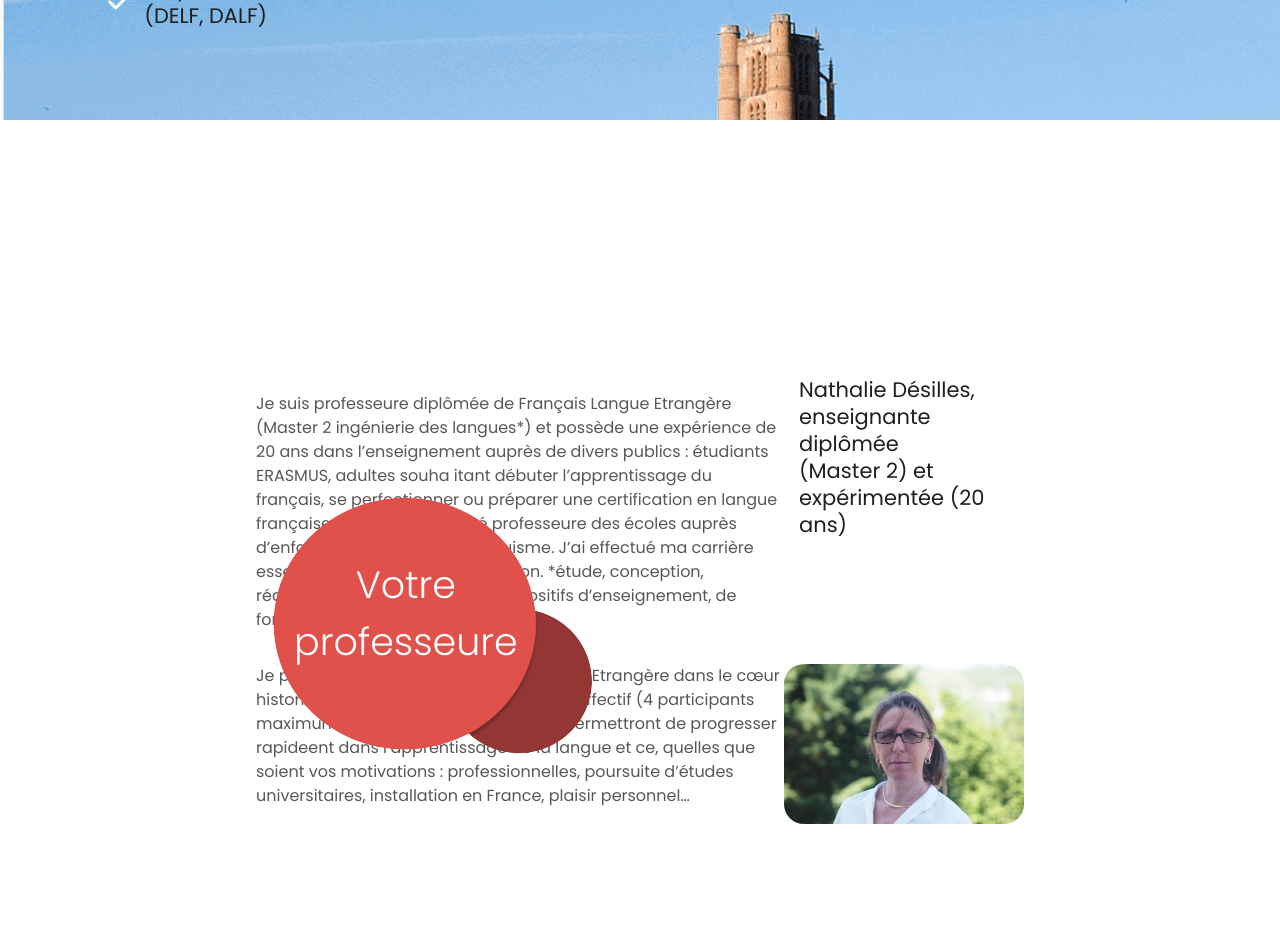
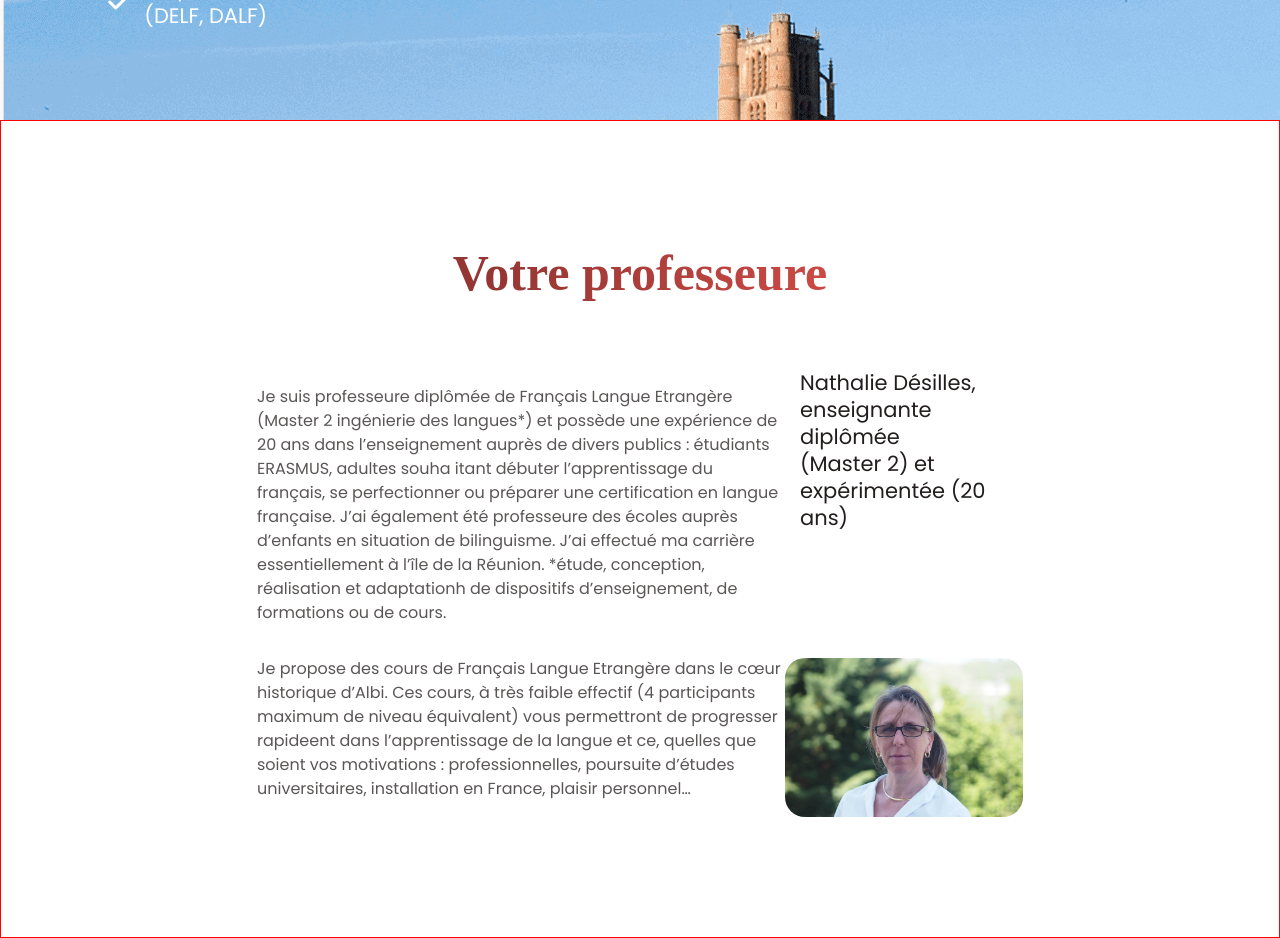
Before and after one commit to corentin-desilles/lakledalbi, a React (Create React App) app: page / in a window 1280 px wide. Shown: the part 680-1618 px from the top of the page. Before the commit the page ends 1504 px from the top, so only its background shows below. Built offline with nearby package versions, Linux system fonts and the light colour scheme; a web font is replaced by a local one.

Commit message:
correction section teacher

```diff
--- a/src/pages/Homepage/components/HeroBanner/HeroBanner.js
+++ b/src/pages/Homepage/components/HeroBanner/HeroBanner.js
@@ -1,6 +1,5 @@
-import React from "react";
-import style from "./HeroBanner.module.scss";
-import key from "../../../../assets/key.png";
+import React from 'react';
+import style from './HeroBanner.module.scss';
 
 const HeroBanner = () => {
   return (
--- a/src/pages/Homepage/components/Teacher/Teacher.js
+++ b/src/pages/Homepage/components/Teacher/Teacher.js
@@ -1,15 +1,11 @@
-import React from "react";
-import style from "./Teacher.module.scss";
-import teacher from "../../../../assets/teacher.jpeg";
+import React from 'react';
+import style from './Teacher.module.scss';
+import teacher from '../../../../assets/teacher.jpeg';
 
 const Teacher = () => {
   return (
     <section className={`${style.teacherSection}`}>
-      <div className={`${style.boulasses}`}>
-        <h3 className={`${style.titreProfesseur}`}>
-          Votre <br /> professeure
-        </h3>
-      </div>
+      <h2 className={`${style.titreProfesseur}`}>Votre professeure</h2>
 
       <div className={`${style.teacherContainer}`}>
         <div className={`${style.textContainer}`}>
@@ -34,7 +30,7 @@ const Teacher = () => {
           </p>
         </div>
         <div className={`${style.pictureContainer}`}>
-          <h5>
+          <h5 className={`${style.teacherPictureTitle}`}>
             Nathalie Désilles, enseignante diplômée <br /> (Master 2) et
             expérimentée (20 ans)
           </h5>
--- a/src/pages/Homepage/components/Teacher/Teacher.module.scss
+++ b/src/pages/Homepage/components/Teacher/Teacher.module.scss
@@ -1,7 +1,6 @@
 .teacherSection {
-  margin-right: 256px;
-  margin-left: 256px;
-  margin-top: 256px;
+  padding: 120px 256px 120px 256px;
+  border: solid red 1px;
 }
 
 .teacherContainer {
@@ -26,22 +25,6 @@
   }
 }
 
-h5 {
+.teacherPictureTitle {
   color: var(--black);
 }
-
-.boulasses {
-  position: absolute;
-  top: 1100px;
-  left: 164px;
-  background: url(../../../../assets/boulasses.png);
-  height: 400px;
-  width: 500px;
-}
-
-.titreProfesseur {
-  position: absolute;
-  top: 120px;
-  left: 130px;
-  text-align: center;
-}
--- a/src/style/_themes.scss
+++ b/src/style/_themes.scss
@@ -8,9 +8,13 @@ h1 {
 
 h2 {
   font-family: var(--font-family1);
+  background: var(--gradiant);
+  -webkit-background-clip: text;
+  -webkit-text-fill-color: transparent;
   font-weight: 700;
   font-size: 50px;
   line-height: 64px;
+  margin-bottom: 64px;
 }
 
 h3 {
```
